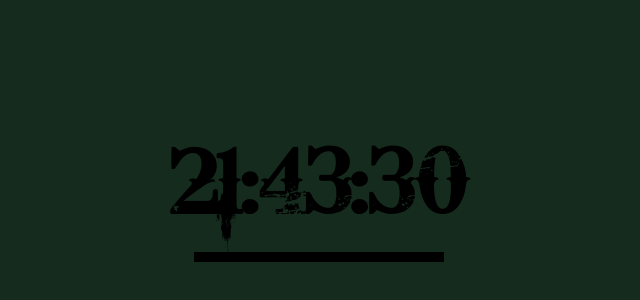
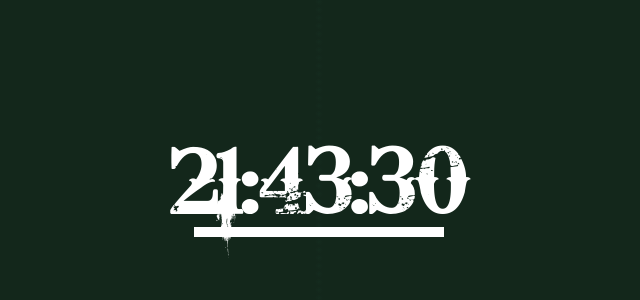
Before and after one commit to a-emery/3.3-color-clock, a website: page index.html in a window 1280 px wide. Shown: the part 218-518 px from the top of the page, without its empty margins (321-961 px from the left). Drawn offline with Linux system fonts and the light colour scheme.

Commit message:
All done

```diff
--- a/assets/scripts/main.js
+++ b/assets/scripts/main.js
@@ -21,7 +21,10 @@ var hexStringSeconds = seconds.toString(16),
 document.querySelector('.time-clock').textContent = zeros(hours) + ":" + zeros(minutes) + ":" + zeros(seconds);
 document.querySelector('.hex-clock').textContent = zeros(hexStringHours) + ":" + zeros(hexStringMinutes) + ":" + zeros(hexStringSeconds);
 
-document.body.style.backgroundColor = "#" + zeros(hexStringHours) + zeros(hexStringMinutes) + zeros(hexStringSeconds);
+var hexColor = "#" + zeros(hexStringHours) + zeros(hexStringMinutes) + zeros(hexStringSeconds);
+
+document.body.style.backgroundImage = "radial-gradient(circle closest-side, " + hexColor + ", rgba(0, 0, 0, .1))";
+document.body.style.backgroundColor = hexColor;
 }
 
 setInterval(time, 1000);
--- a/assets/scss/main.scss
+++ b/assets/scss/main.scss
@@ -7,29 +7,22 @@
 
 }
 
-body {
-  // background-image: radial-gradient(rgba(250, 250, 250, .1) 0%, rgba(0, 0, 0, .1) 100%);
-}
-
 .clock-container {
   width: 600px;
-  height: 200px;
+  height: 150px;
   position: absolute;
   left: 50%;
   top: 50%;
-  margin: -100px 0 0 -300px;
-  line-height: 200px;
+  margin: -75px 0 0 -300px;
+  line-height: 150px;
   vertical-align: middle;
   text-align: center;
-}
-
-.clock-container::after {
-  border-bottom: 5px solid black;
 }
 
 .clock {
   font-size: 6rem;
   font-family: "Bleeding Cowboy";
+  color: white;
 }
 
 .time-clock {
@@ -50,6 +43,6 @@ body {
 
 hr {
   border: 0;
-  border-top: 10px solid black;
+  border-top: 10px solid white;
   margin-top: -30px;
 }
```
Also changed, not shown: assets/css/main.css, 1 other file.
